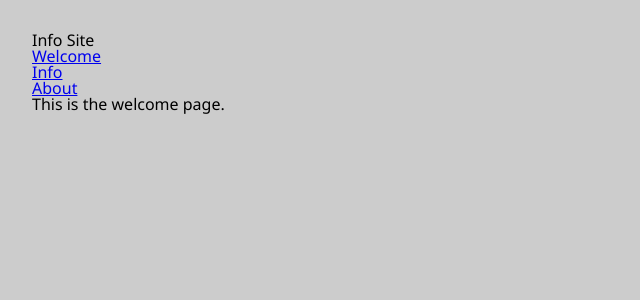
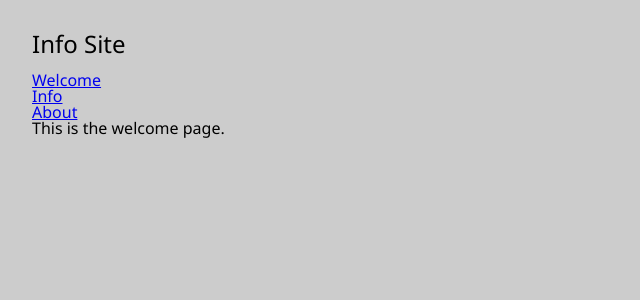
Before and after one commit to edwardtanguay/coding-challenge-react-blogsite-calimoto, a React (Vite) app: page /welcome in a window 1280 px wide. Shown: the top 300 px of the page, without its empty margins (0-640 px from the left). Built offline with nearby package versions, Linux system fonts and the light colour scheme.

Commit message:
header styled

```diff
--- a/src/styles/index.scss
+++ b/src/styles/index.scss
@@ -11,6 +11,11 @@ body {
 @media (max-width: 577px) {
 	body {
 		margin: 1rem 0 0 1rem;
+
+		h1 {
+			font-size: 1.3rem;
+			margin-bottom: 0.5rem;
+		}
 	}
 }
 
@@ -18,5 +23,10 @@ body {
 @media (min-width: 578px) {
 	body {
 		margin: 2rem 0 0 2rem;
+
+		h1 {
+			font-size: 1.5rem;
+			margin-bottom: 1rem;
+		}
 	}
 }
```
